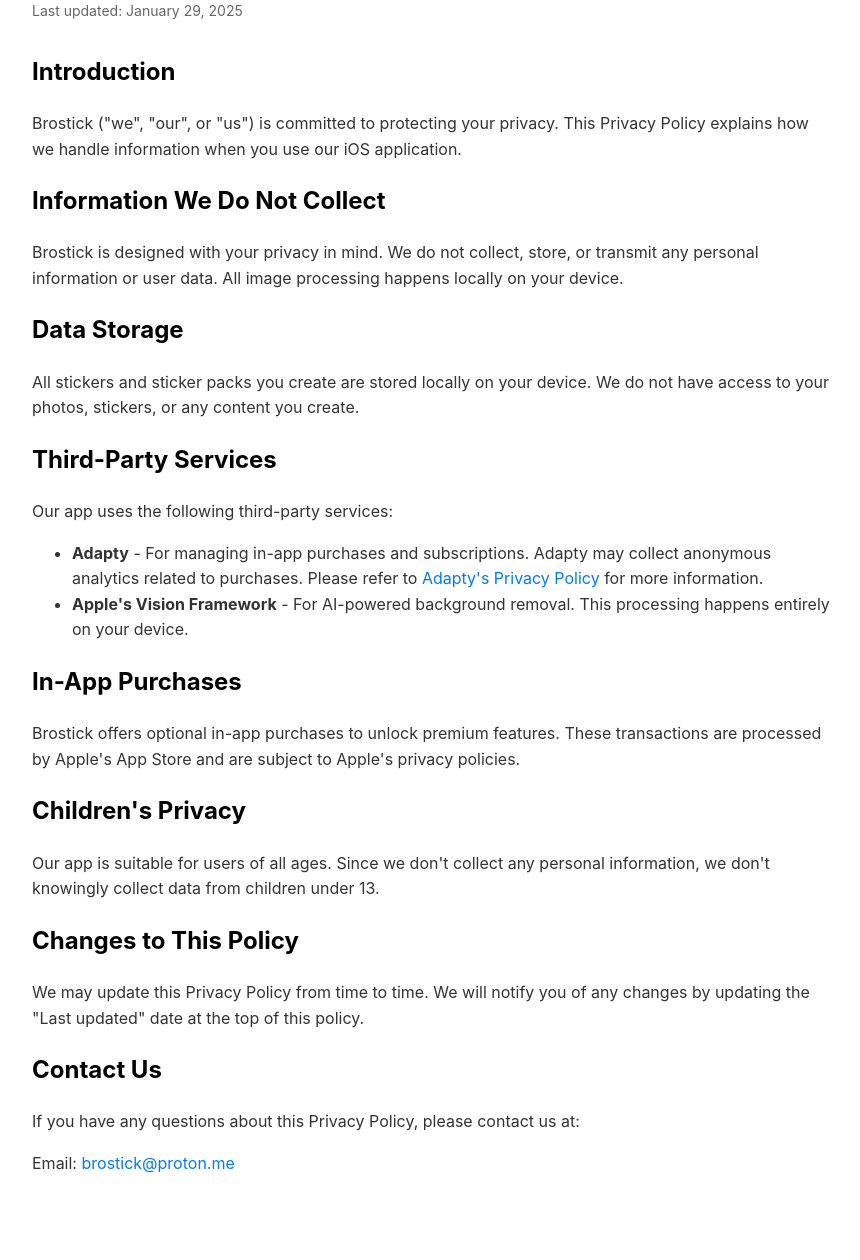
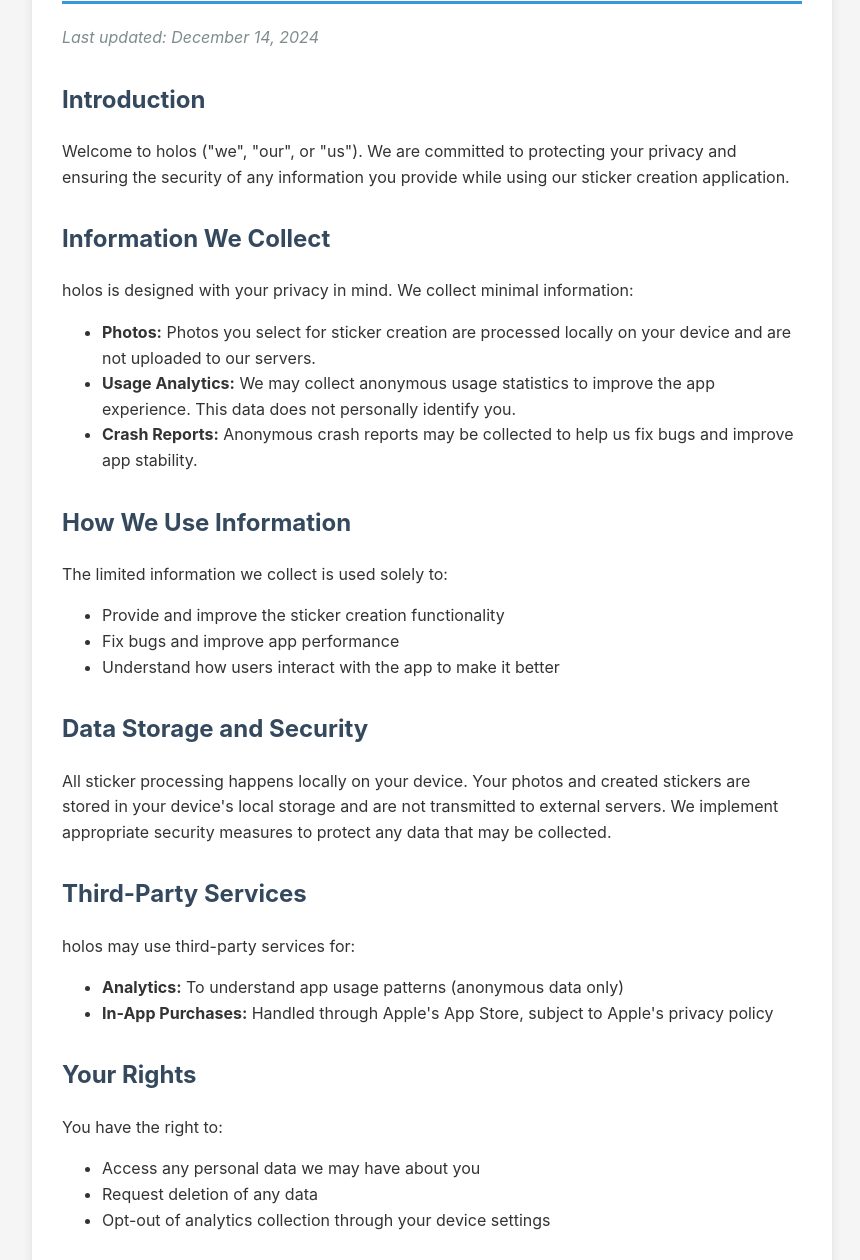
Before and after one commit to kartuzovmax/brostick-app, a plain HTML site: page privacy.html in a window 1280 px wide. Shown: the part 132-1392 px from the top of the page, without its empty margins (208-1068 px from the left). Before the commit the page ends 1345 px from the top, so only its background shows below. Drawn offline with Linux system fonts and the light colour scheme.

Commit message:
Update privacy.html

```diff
--- a/privacy.html
+++ b/privacy.html
@@ -3,33 +3,38 @@
 <head>
     <meta charset="UTF-8">
     <meta name="viewport" content="width=device-width, initial-scale=1.0">
-      <title>Privacy Policy - Brostick</title>
+    <title>Privacy Policy - holos</title>
     <style>
         body {
             font-family: -apple-system, BlinkMacSystemFont, 'Segoe UI', Roboto, Helvetica, Arial, sans-serif;
             line-height: 1.6;
+            color: #333;
             max-width: 800px;
             margin: 0 auto;
             padding: 20px;
-              color: #333;
-              background-color: #fff;
+            background-color: #f5f5f5;
         }
-          h1, h2 {
-              color: #000;
+        .container {
+            background-color: white;
+            padding: 30px;
+            border-radius: 10px;
+            box-shadow: 0 2px 10px rgba(0,0,0,0.1);
         }
         h1 {
-              margin-bottom: 10px;
+            color: #2c3e50;
+            border-bottom: 3px solid #3498db;
+            padding-bottom: 10px;
         }
-          .date {
-              color: #666;
-              font-size: 14px;
-              margin-bottom: 30px;
+        h2 {
+            color: #34495e;
+            margin-top: 30px;
         }
-          .back {
-              margin-bottom: 20px;
+        .last-updated {
+            color: #7f8c8d;
+            font-style: italic;
         }
         a {
-              color: #007AFF;
+            color: #3498db;
             text-decoration: none;
         }
         a:hover {
@@ -38,42 +43,59 @@
     </style>
 </head>
 <body>
-      <div class="back"><a href="index.html">← Back to Home</a></div>
-
-      <h1>Privacy Policy</h1>
-      <p class="date">Last updated: January 29, 2025</p>
+    <div class="container">
+        <h1>Privacy Policy for holos</h1>
+        <p class="last-updated">Last updated: December 14, 2024</p>
 
         <h2>Introduction</h2>
-      <p>Brostick ("we", "our", or "us") is committed to protecting your privacy. This Privacy Policy explains how we handle information when you use our iOS
-  application.</p>
+        <p>Welcome to holos ("we", "our", or "us"). We are committed to protecting your privacy and ensuring the security of any information you provide while using our sticker creation application.</p>
 
-      <h2>Information We Do Not Collect</h2>
-      <p>Brostick is designed with your privacy in mind. We do not collect, store, or transmit any personal information or user data. All image processing happens
-  locally on your device.</p>
+        <h2>Information We Collect</h2>
+        <p>holos is designed with your privacy in mind. We collect minimal information:</p>
+        <ul>
+            <li><strong>Photos:</strong> Photos you select for sticker creation are processed locally on your device and are not uploaded to our servers.</li>
+            <li><strong>Usage Analytics:</strong> We may collect anonymous usage statistics to improve the app experience. This data does not personally identify you.</li>
+            <li><strong>Crash Reports:</strong> Anonymous crash reports may be collected to help us fix bugs and improve app stability.</li>
+        </ul>
 
-      <h2>Data Storage</h2>
-      <p>All stickers and sticker packs you create are stored locally on your device. We do not have access to your photos, stickers, or any content you create.</p>
+        <h2>How We Use Information</h2>
+        <p>The limited information we collect is used solely to:</p>
+        <ul>
+            <li>Provide and improve the sticker creation functionality</li>
+            <li>Fix bugs and improve app performance</li>
+            <li>Understand how users interact with the app to make it better</li>
+        </ul>
+
+        <h2>Data Storage and Security</h2>
+        <p>All sticker processing happens locally on your device. Your photos and created stickers are stored in your device's local storage and are not transmitted to external servers. We implement appropriate security measures to protect any data that may be collected.</p>
 
         <h2>Third-Party Services</h2>
-      <p>Our app uses the following third-party services:</p>
+        <p>holos may use third-party services for:</p>
         <ul>
-          <li><strong>Adapty</strong> - For managing in-app purchases and subscriptions. Adapty may collect anonymous analytics related to purchases. Please refer to <a
-  href="https://adapty.io/privacy" target="_blank">Adapty's Privacy Policy</a> for more information.</li>
-          <li><strong>Apple's Vision Framework</strong> - For AI-powered background removal. This processing happens entirely on your device.</li>
+            <li><strong>Analytics:</strong> To understand app usage patterns (anonymous data only)</li>
+            <li><strong>In-App Purchases:</strong> Handled through Apple's App Store, subject to Apple's privacy policy</li>
         </ul>
 
-      <h2>In-App Purchases</h2>
-      <p>Brostick offers optional in-app purchases to unlock premium features. These transactions are processed by Apple's App Store and are subject to Apple's privacy
-  policies.</p>
+        <h2>Your Rights</h2>
+        <p>You have the right to:</p>
+        <ul>
+            <li>Access any personal data we may have about you</li>
+            <li>Request deletion of any data</li>
+            <li>Opt-out of analytics collection through your device settings</li>
+        </ul>
 
         <h2>Children's Privacy</h2>
-      <p>Our app is suitable for users of all ages. Since we don't collect any personal information, we don't knowingly collect data from children under 13.</p>
+        <p>holos does not knowingly collect personal information from children under 13. If you believe we have inadvertently collected such information, please contact us immediately.</p>
 
         <h2>Changes to This Policy</h2>
-      <p>We may update this Privacy Policy from time to time. We will notify you of any changes by updating the "Last updated" date at the top of this policy.</p>
+        <p>We may update this Privacy Policy from time to time. We will notify you of any changes by posting the new Privacy Policy on this page and updating the "Last updated" date.</p>
 
         <h2>Contact Us</h2>
-      <p>If you have any questions about this Privacy Policy, please contact us at:</p>
-      <p>Email: <a href="mailto:brostick@proton.me">brostick@proton.me</a></p>
+        <p>If you have any questions or concerns about this Privacy Policy or our practices, please contact us at:</p>
+        <p>Email: <a href="mailto:holosapp@proton.me">holosapp@proton.me</a></p>
+
+        <h2>Consent</h2>
+        <p>By using holos, you consent to our Privacy Policy and agree to its terms.</p>
+    </div>
 </body>
 </html>
```
Lines whose indentation alone changed are shown as unchanged.
